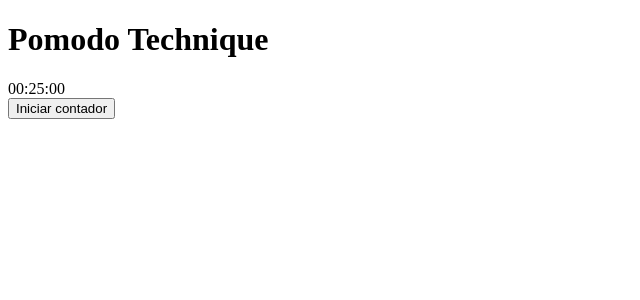
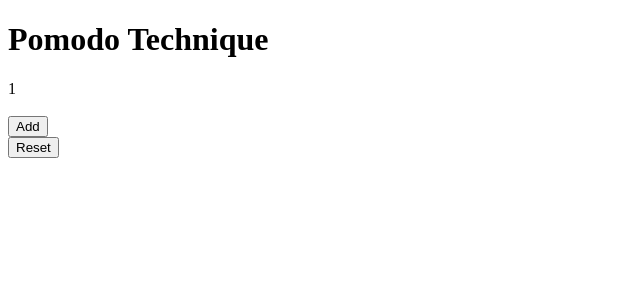
Before and after one commit to vitorfariaz/vitorfariaz-site, a Next.js app: page / in a window 1280 px wide. Shown: the top 300 px of the page, without its empty margins (0-640 px from the left). Built offline with nearby package versions, Linux system fonts and the light colour scheme.

Commit message:
voltando contador normal

```diff
--- a/pages/components/Contador/Contador.jsx
+++ b/pages/components/Contador/Contador.jsx
@@ -1,33 +1,25 @@
-import React, { Component } from 'react';
+import { useState } from 'react';
 
-class Contador extends Component {
-    constructor() {
-        super()
-        this.state = {
-            contador: 60*25
-        }
+function Contador() {
+    const [counter, setContador] = useState(1);
+
+    function incrementarContador() {
+        setContador(counter + 1);
     }
 
-    transformaEmTempo = (segundos) => {
-        var date = new Date(0);
-        date.setSeconds(segundos); // specify value for SECONDS here
-        return date.toISOString().substr(11, 8);
+    function reset() {
+        setContador(0);
     }
 
-    iniciarCountdown = () => {
-        setInterval(() => {
-            this.setState({ contador: this.state.contador - 1 })
-        }, 1000);
-    };
-
-    render() {
-        return (
-            <div>
-                <div>{this.transformaEmTempo(this.state.contador)}</div>
-                <button onClick={this.iniciarCountdown}>Iniciar contador</button>
-            </div>
-        )
-    };
+    return (
+        <div>
+            <div>{counter}</div>
+            <br />
+            <button onClick={incrementarContador}>Add</button>
+            <br />
+            <button onClick={reset}>Reset</button>
+        </div>
+    )
 }
 
 export default Contador
```
